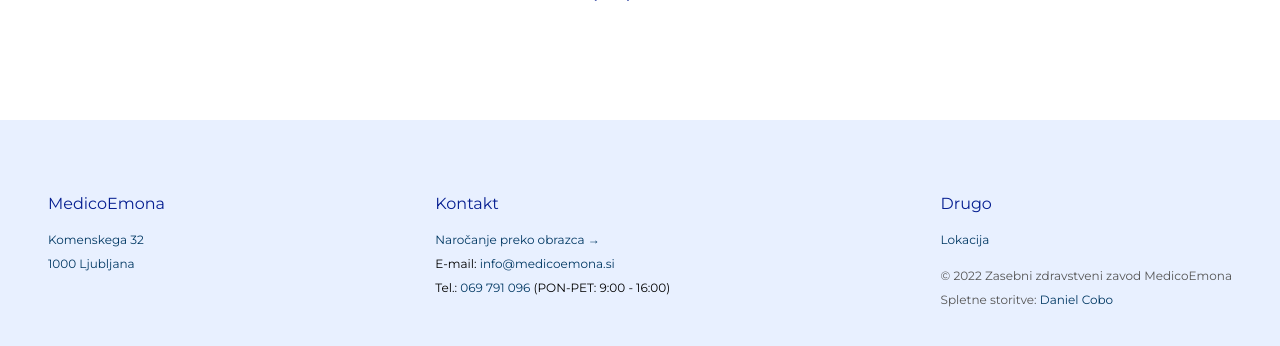
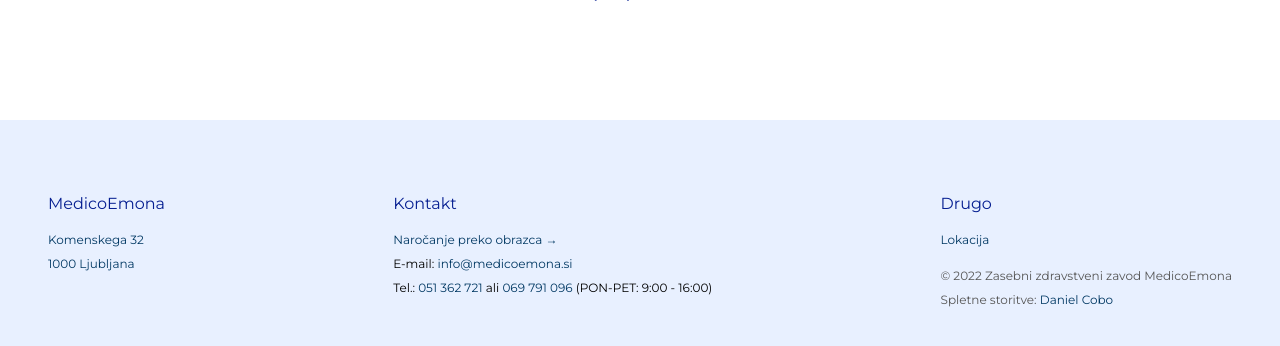
Before and after one commit to medicoemona/medicoemona, a Jekyll site: the page built from index.html, in a window 1280 px wide and 900 px high, scrolled down 919 px, cut to the strip 516-862 px from the top of the window. Built offline with Jekyll 4.4.1, drawn with Linux system fonts in a browser that asks for light colours; a script that is not in the unit is left out.

Commit message:
Update phone number

```diff
--- a/_includes/footer.html
+++ b/_includes/footer.html
@@ -17,6 +17,8 @@
             </li>
             <li>
               Tel.:
+              <a href="tel:+38651362721">051 362 721</a>
+              ali
               <a href="tel:+386069791096">069 791 096</a>
               {{site.data.settings.hours}}
             </li>
```
